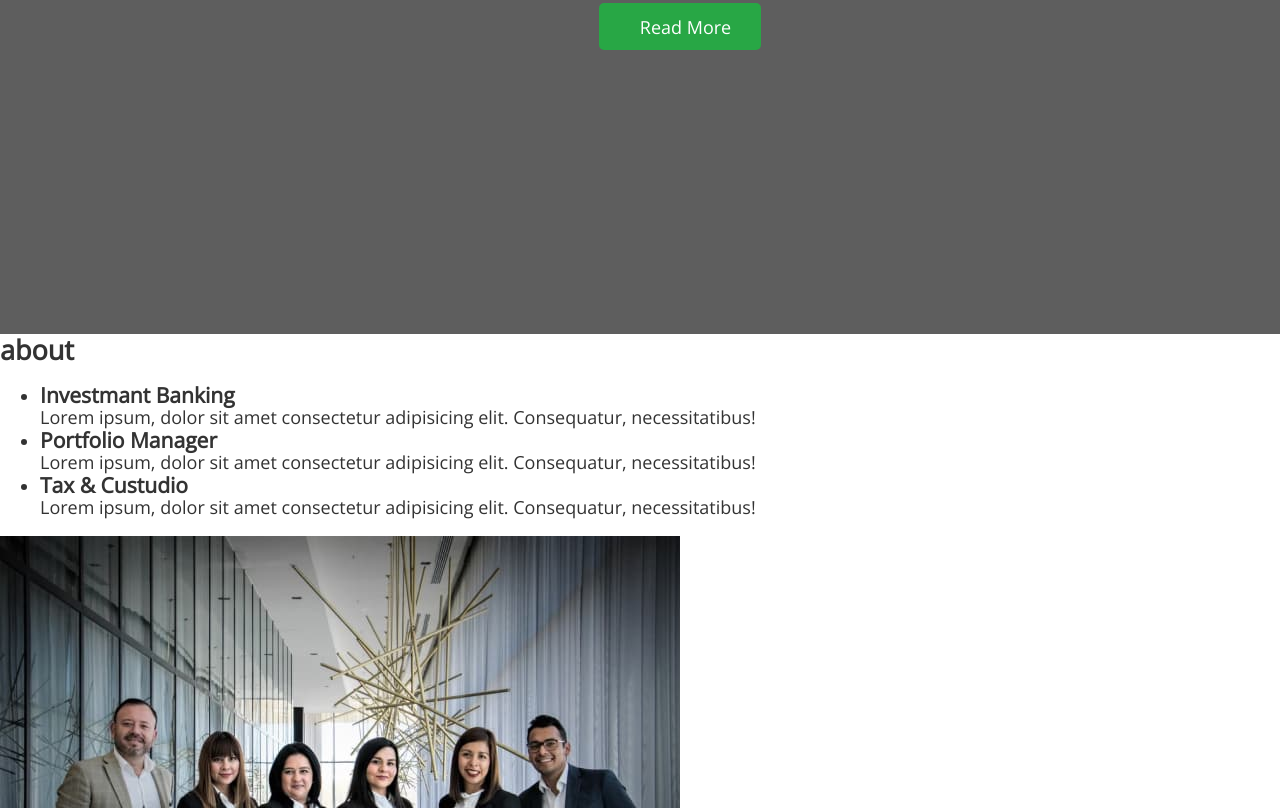
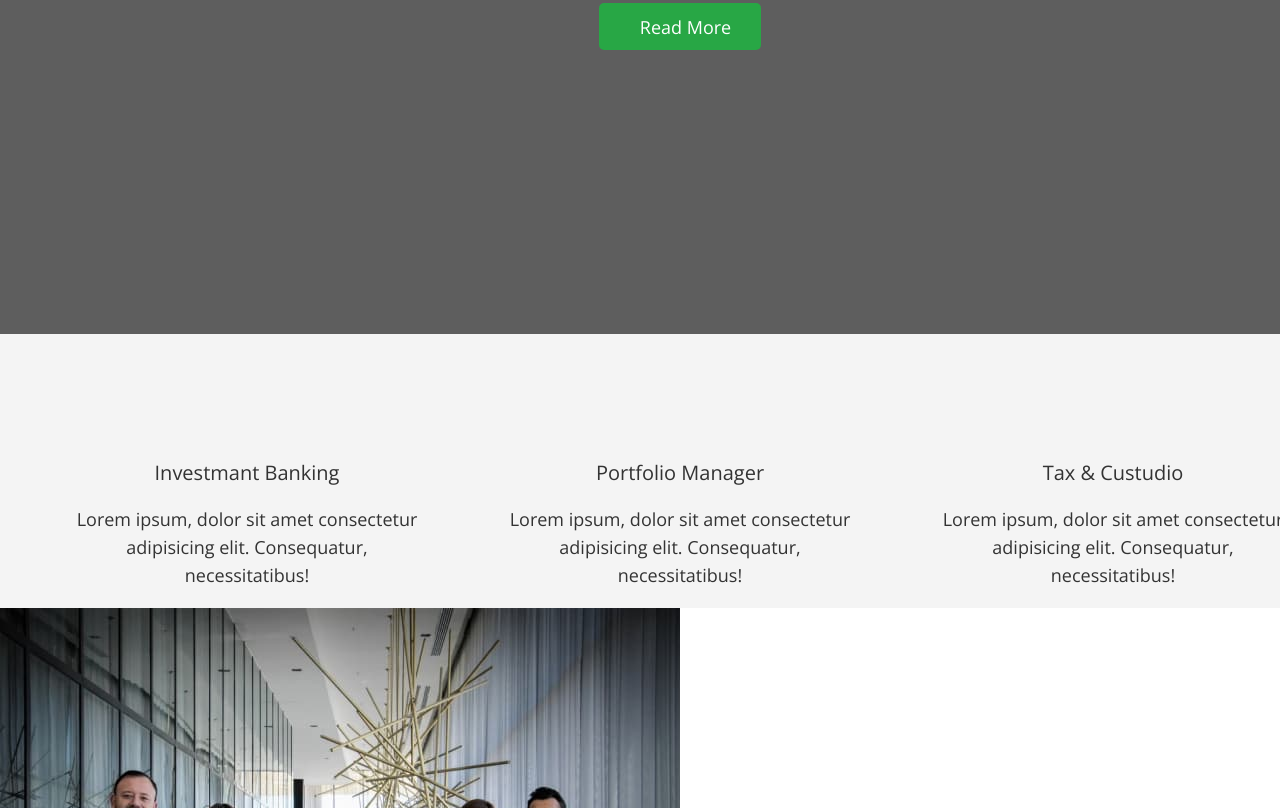
Before and after one commit to AnnaAtilgan/fson-72-underground-9, a plain HTML site: page index.html in a window 1280 px wide. Shown: the part 503-1311 px from the top of the page. Drawn offline with nearby package versions, Linux system fonts and the light colour scheme.

Commit message:
add about styles

```diff
--- a/css/styles.css
+++ b/css/styles.css
@@ -56,6 +56,20 @@ address {
   width: 1360px;
   padding: 0 28px;
   margin: 0 auto;
+}
+
+.visually-hidden {
+  position: absolute;
+  width: 1px;
+  height: 1px;
+  margin: -1px;
+  border: 0;
+  padding: 0;
+
+  white-space: nowrap;
+  clip-path: inset(100%);
+  clip: rect(0 0 0 0);
+  overflow: hidden;
 }
 
 /* header */
@@ -142,3 +156,36 @@ address {
   background-color: var(--secondary-text-color);
   color: var(--accent-color);
 }
+
+/* about */
+
+.about {
+  padding-top: 122px;
+  padding-bottom: 19px;
+  background-color: #F4F4F4;
+}
+
+.about .container {
+  padding-left: 66px;
+  padding-right: 66px;
+}
+
+.about-list {
+  display: flex;
+  gap: 71px;
+}
+
+.about-title {
+    font-weight: 400;
+    font-size: 20px;
+    line-height: 1.65;
+    text-align: center;
+    margin-bottom: 16px;
+    color: var(--primary-tex-color);
+}
+
+.about-text {
+    line-height: 1.56;
+    text-align: center;
+    color: var(--primary-tex-color);
+}
--- a/index.html
+++ b/index.html
@@ -59,30 +59,35 @@
       </section>
 
       <!-- About -->
-      <section>
-        <h2>about</h2>
-        <ul>
-          <li>
-            <h3>Investmant Banking</h3>
-            <p>
-              Lorem ipsum, dolor sit amet consectetur adipisicing elit. Consequatur, necessitatibus!
+      <section class="about">
+        <div class="container">
+          <h2 class="visually-hidden">about</h2>
+          <ul class="about-list list">
+            <li class="about-item">
+              <h3 class="about-title">Investmant Banking</h3>
+              <p class="about-text">
+                Lorem ipsum, dolor sit amet consectetur adipisicing elit. Consequatur,
+                necessitatibus!
               </p>
             </li>
 
-          <li>
-            <h3>Portfolio Manager</h3>
-            <p>
-              Lorem ipsum, dolor sit amet consectetur adipisicing elit. Consequatur, necessitatibus!
+            <li class="about-item">
+              <h3 class="about-title">Portfolio Manager</h3>
+              <p class="about-text">
+                Lorem ipsum, dolor sit amet consectetur adipisicing elit. Consequatur,
+                necessitatibus!
               </p>
             </li>
 
-          <li>
-            <h3>Tax & Custudio</h3>
-            <p>
-              Lorem ipsum, dolor sit amet consectetur adipisicing elit. Consequatur, necessitatibus!
+            <li class="about-item">
+              <h3 class="about-title">Tax & Custudio</h3>
+              <p class="about-text">
+                Lorem ipsum, dolor sit amet consectetur adipisicing elit. Consequatur,
+                necessitatibus!
               </p>
             </li>
           </ul>
+        </div>
       </section>
 
       <!-- solutions -->
```
Lines whose indentation alone changed are shown as unchanged.
